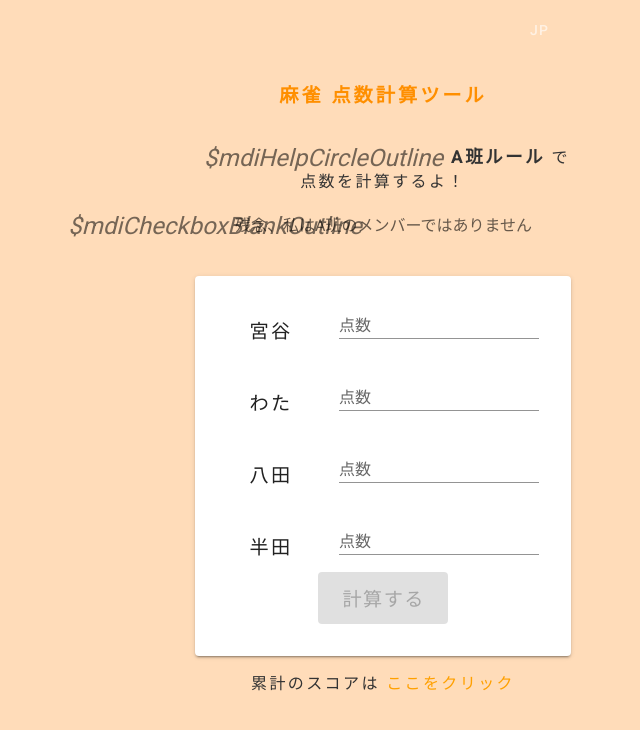
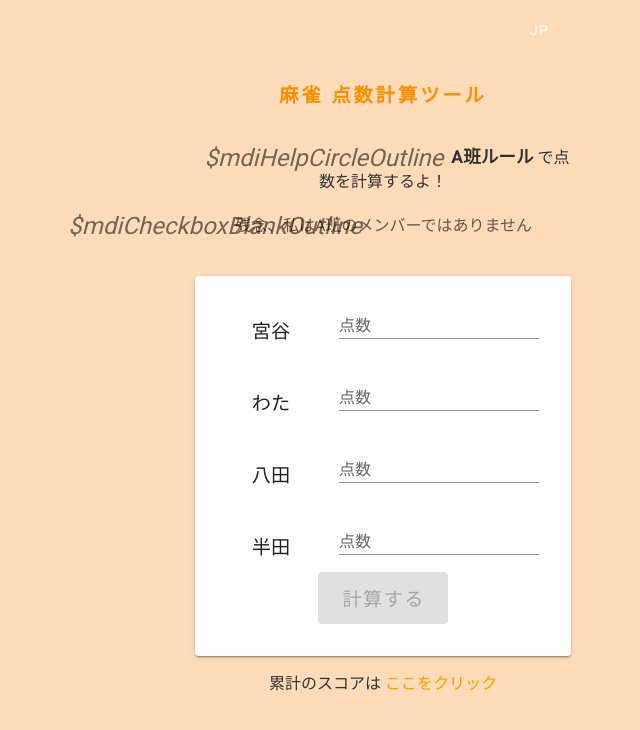
Before and after one commit to azusaw/mahjong_score_calclation, a Nuxt app: page / in a window 1280 px wide. Shown: the top 730 px of the page, without its empty margins (257-897 px from the left). Built offline with nearby package versions, Linux system fonts and the light colour scheme.

Commit message:
Removed unnecessary css

```diff
--- a/assets/global.css
+++ b/assets/global.css
@@ -1,7 +1,4 @@
-.v-cloak {
-  display: none;
-}
-page-enter, .page-leave-to {
+.page-enter, .page-leave-to {
   opacity: 0;
 }
 .page-enter-active, .page-leave-active {
--- a/layouts/default.vue
+++ b/layouts/default.vue
@@ -1,8 +1,7 @@
 <template>
   <v-app>
     <div>
-      <!-- Contents -->
-      <v-content v-cloak>
+      <v-content>
         <transition name="page"><router-view /></transition>
       </v-content>
     </div>
--- a/pages/index.vue
+++ b/pages/index.vue
@@ -261,7 +261,6 @@ export default {
 
 <style scoped lang="scss">
 .text {
-  letter-spacing: 0.15rem;
   color: #333;
 }
 .bg {
```
